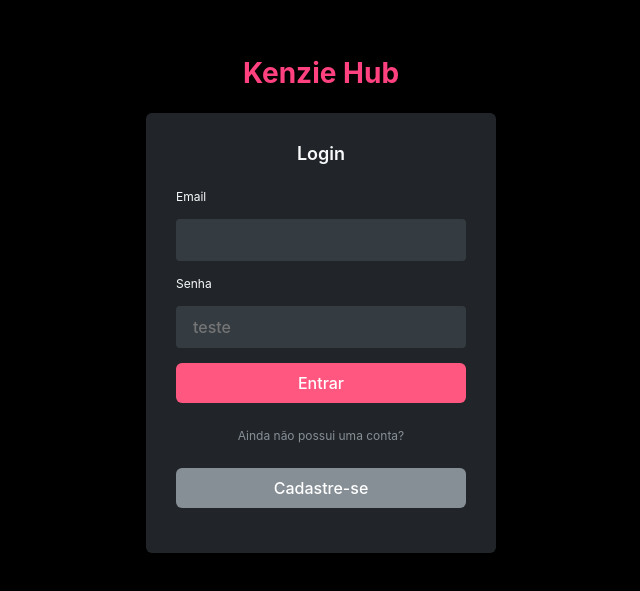
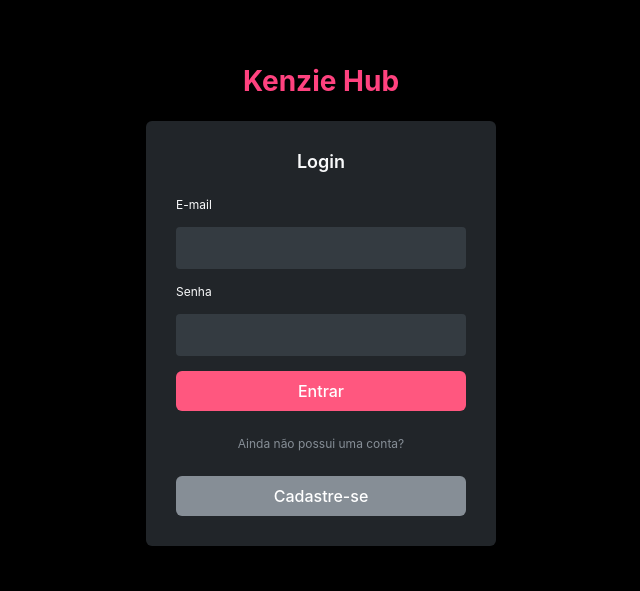
Before and after one commit to Kenzie-Academy-Brasil-Developers/react-entrega-kenzie-hub-gusdinizmaia, a React (Create React App) app in the folder kenzie-hub/: page /login in a window 1280 px wide. Shown: the part 107-698 px from the top of the page, without its empty margins (319-959 px from the left). Built offline with nearby package versions, Linux system fonts and the light colour scheme.

Commit message:
feat: adicionado uma renderização de inputs no formulário

```diff
--- a/kenzie-hub/src/App.jsx
+++ b/kenzie-hub/src/App.jsx
@@ -1,4 +1,5 @@
 import React from "react";
+import { ToastContainer } from "react-toastify";
 import { Header } from "./components/Header";
 import { RouterMain } from "./routes";
 import { GlobalStyles } from "./styles/globalStyles";
@@ -10,6 +11,7 @@
       <GlobalStyles />
       <Reset />
       <RouterMain />
+      <ToastContainer />
     </React.Fragment>
   );
 }
--- a/kenzie-hub/src/components/FormLogin/index.jsx
+++ b/kenzie-hub/src/components/FormLogin/index.jsx
@@ -5,7 +5,9 @@
 import { Link, useNavigate } from "react-router-dom";
 import { Button } from "../Button";
 import { api } from "../../services/api";
-import { toast, ToastContainer } from "react-toastify";
+import { toast } from "react-toastify";
+import { RenderInputsForm } from "../RenderInputsForm";
+import { inputsLogin } from "../../database/inputsFormLogin";
 
 export function FormLogin() {
   const formRequired = yup.object().shape({
@@ -41,17 +43,12 @@
   return (
     <StyledForm action="" onSubmit={handleSubmit(postLogin)}>
       <h2>Login</h2>
-      <label htmlFor="">Email</label>
-      <input type="text" {...register("email")} />
-      {errors.email && errors.email.message}
-      <label htmlFor="">Senha</label>
-      <input placeholder="teste" type="text" {...register("password")} />
+      <RenderInputsForm array={inputsLogin} errors={errors} hook={register} />
       <Button text="Entrar" model="primary" type="submit" />
       <span>Ainda não possui uma conta?</span>
       <Link to={"/register"}>
         <Button text="Cadastre-se" model="desability" />
       </Link>
-      <ToastContainer />
     </StyledForm>
   );
 }
--- a/kenzie-hub/src/components/FormRegister/index.jsx
+++ b/kenzie-hub/src/components/FormRegister/index.jsx
@@ -6,14 +6,27 @@
 import { Button } from "../Button";
 import { api } from "../../services/api";
 import { useNavigate } from "react-router-dom";
-import { toast, ToastContainer } from "react-toastify";
+import { toast } from "react-toastify";
 import "react-toastify/dist/ReactToastify.css";
+import { RenderInputsForm } from "../RenderInputsForm";
+import { InputsRegister } from "../../database/inputsFormRegister";
 
 export function FormRegister() {
   const formRequired = yup.object().shape({
-    email: yup.string().required("Email obrigatório"),
+    casa: yup.string().required("eita"),
+    email: yup.string().required("E-mail obrigatório").email("E-mail inválido"),
     name: yup.string().required("Nome obrigatório"),
-    password: yup.string().required("Senha obrigatório"),
+    password: yup
+      .string()
+      .required("Senha obrigatório")
+      .matches(
+        /^(?=.*[A-Za-z])(?=.*\d)(?=.*[@$!%*#?&])[A-Za-z\d@$!%*#?&]{8,}$/,
+        "No minimo 8 caracteres, uma letra, um número e um símbolo"
+      ),
+    confirmPassword: yup
+      .string()
+      .required("Confirmação de senha obrigatória")
+      .oneOf([yup.ref("password")], "Senha incorreta"),
     bio: yup.string().required("Bio obrigatório"),
     contact: yup.string().required("Contato obrigatório"),
     course_module: yup.string().required("Selecionar o curso obrigatório"),
@@ -30,28 +43,32 @@
   });
 
   function postRegisterUser(data) {
-    console.log(data);
+    delete data.confirmPassword;
 
     api
       .post("users", data)
-      .then((resp) => console.log(resp))
-      .then((resp) =>
+      .then((resp) => {
         resp.status === 201
           ? navigate("/login")
           : toast(resp.data.message, {
               position: toast.POSITION.BOTTOM_RIGHT,
-            })
-      )
-      .catch((err) =>
+            });
+      })
+      .catch((err) => {
+        console.log(err);
         toast(err, {
           position: toast.POSITION.BOTTOM_RIGHT,
-        })
-      );
+        });
+      });
   }
 
+  //   const validate = yup.object().shape({});
+
+  // const {validate, validateState:{errors1}} = useForm({
+
+  // })
   return (
     <StyledForm action="" onSubmit={handleSubmit(postRegisterUser)}>
-      <ToastContainer />
       <h2>Crie sua conta</h2>
       <span>Rapido e grátis, vamos nessa</span>
       {/* <InputForm
@@ -60,7 +77,12 @@
         property="casa"
         errors={errors}
       /> */}
-      <label htmlFor="">Email</label>
+      <RenderInputsForm
+        array={InputsRegister}
+        hook={register}
+        errors={errors}
+      />
+      {/* <label htmlFor="">Email</label>
       <input
         placeholder="Digite aqui seu email"
         type="text"
@@ -76,11 +98,18 @@
       <label htmlFor="">Senha</label>
       <input
         placeholder="Digite aqui sua senha"
-        type="text"
+        type="password"
         {...register("password")}
       />
+      {errors.password?.message}
+
       <label htmlFor="">Confirmar Senha</label>
-      <input placeholder="Digite aqui novamente sua senha" type="text" />
+      <input
+        placeholder="Digite aqui novamente sua senha"
+        type="text"
+        {...register("confirmPassword")}
+      />
+      {errors.confirmPassword?.message}
       <label htmlFor="">Contato</label>
       <input
         placeholder="Opção de contato"
@@ -88,7 +117,8 @@
         {...register("contact")}
       />
       <label htmlFor="">Bio</label>
-      <input placeholder="Fale sobre você" type="text" {...register("bio")} />
+      <input placeholder="Fale sobre você" type="text" {...register("bio")} /> */}
+      <label htmlFor="">Selecionar módulo</label>
       <select {...register("course_module")}>
         <option value="" disabled selected>
           Escolha módulo
--- a/kenzie-hub/src/components/Header/index.jsx
+++ b/kenzie-hub/src/components/Header/index.jsx
@@ -1,10 +1,16 @@
-import { Link } from "react-router-dom";
+import { Link, useNavigate } from "react-router-dom";
 import { HeaderBase } from "./style";
 import { Button } from "../Button";
 
 export function Header({ form, className, redirection, buttonCallback }) {
+  const navigate = useNavigate();
+
   return (
-    <HeaderBase form={form} className={className}>
+    <HeaderBase
+      form={form}
+      className={className}
+      // buttonCallback={navigate(buttonCallback)}
+    >
       <div>
         <h1>Kenzie Hub</h1>
       </div>
--- /dev/null
+++ b/kenzie-hub/src/components/RenderInputsForm/index.jsx
@@ -0,0 +1,18 @@
+import React from "react";
+import { InputForm } from "../InputForm";
+
+export function RenderInputsForm({ array, hook, errors }) {
+  return (
+    <React.Fragment>
+      {array.map((elem) => (
+        <InputForm
+          key={elem.property}
+          text={elem.text}
+          register={hook}
+          property={elem.property}
+          errors={errors}
+        />
+      ))}
+    </React.Fragment>
+  );
+}
--- /dev/null
+++ b/kenzie-hub/src/database/inputsFormLogin.js
@@ -0,0 +1,10 @@
+export const inputsLogin = [
+  {
+    text: "E-mail",
+    property: "email",
+  },
+  {
+    text: "Senha",
+    property: "password",
+  },
+];
--- /dev/null
+++ b/kenzie-hub/src/database/inputsFormRegister.js
@@ -0,0 +1,26 @@
+export const InputsRegister = [
+  {
+    text: "Email",
+    property: "email",
+  },
+  {
+    text: "Nome",
+    property: "name",
+  },
+  {
+    text: "Senha",
+    property: "password",
+  },
+  {
+    text: "Confirmar senha",
+    property: "confirmPassword",
+  },
+  {
+    text: "Contato",
+    property: "contact",
+  },
+  {
+    text: "Bio",
+    property: "bio",
+  },
+];
--- a/kenzie-hub/src/pages/Home/index.jsx
+++ b/kenzie-hub/src/pages/Home/index.jsx
@@ -12,6 +12,7 @@
           Authorization: `Bearer ${window.localStorage.getItem("authToken")}`,
         },
       };
+      console.log(myHeaders);
 
       const user = api
         .get("profile", myHeaders)
@@ -27,7 +28,7 @@
     <React.Fragment>
       <StyledHeader
         redirection="/login"
-        buttonCallback={window.localStorage.clear()}
+        buttonCallback={(e) => window.localStorage.clear()}
       />
       <StyledHome>
         <section className="container__user">
--- a/kenzie-hub/src/pages/Register/index.jsx
+++ b/kenzie-hub/src/pages/Register/index.jsx
@@ -3,8 +3,11 @@
 import { StyledRegister } from "./style";
 import { api } from "../../services/api";
 import React from "react";
+import { useNavigate } from "react-router-dom";
 
 export function Register() {
+  const navigate = useNavigate();
+
   function getRegister() {
     api
       .get("users")
@@ -18,7 +21,7 @@
     <React.Fragment>
       <StyledRegister>
         <section class="container__form">
-          <Header form="register" />
+          <Header form="register" redirection="/login" />
           <FormRegister />
         </section>
       </StyledRegister>
```
Also changed, not shown: 1 other file (tests, documents, lock files or other folders).
